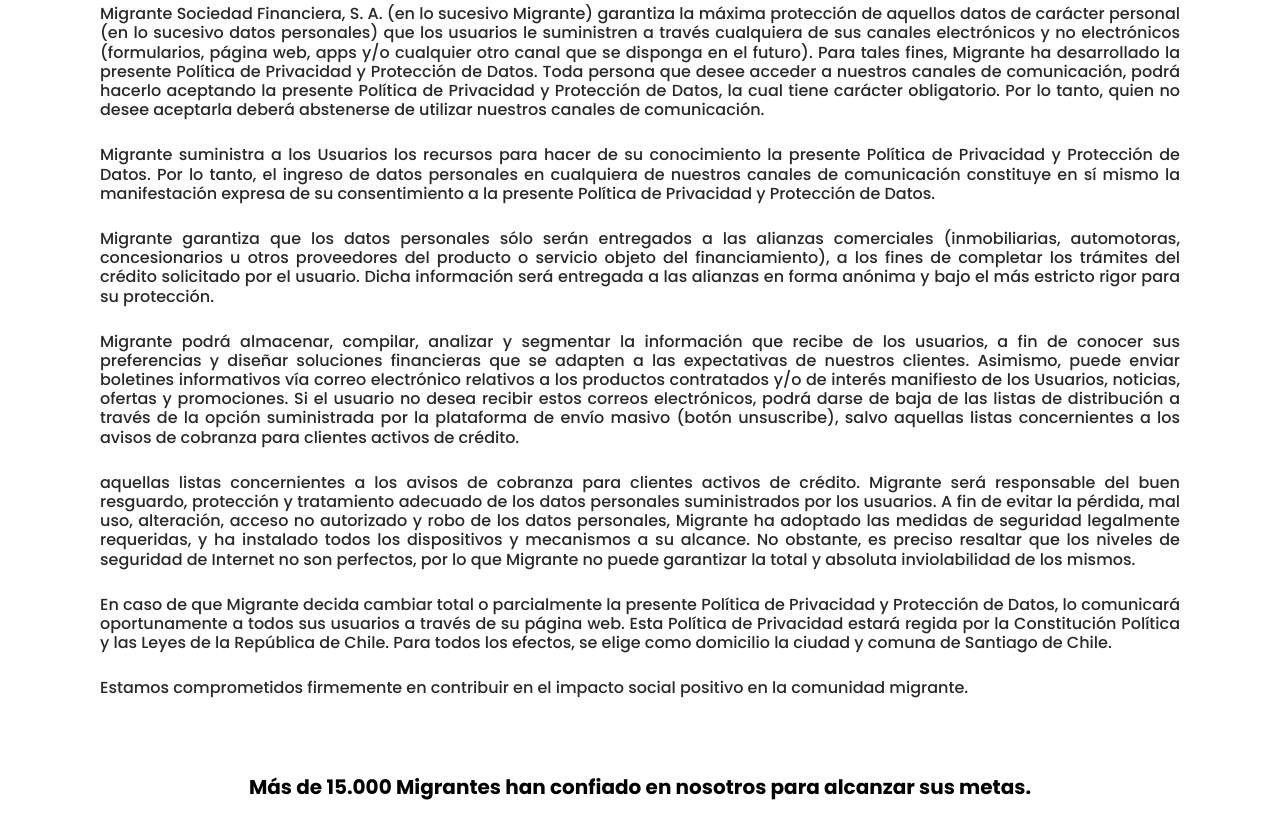
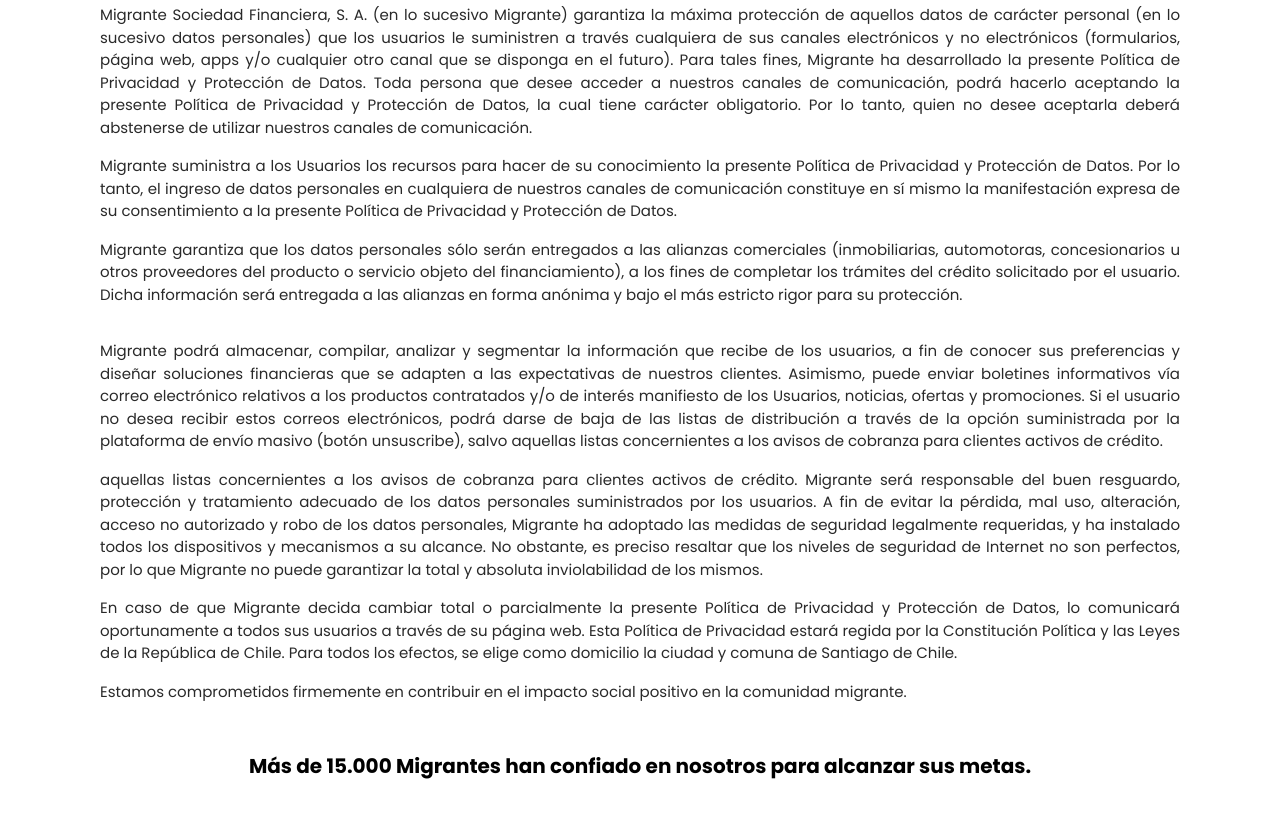
Before and after one commit to ReiB/Migrante, a plain HTML site: page about.html in a window 1280 px wide. Shown: the part 670-1508 px from the top of the page. Drawn offline with Linux system fonts and the light colour scheme; files whose address does not match are found by name.

Commit message:
actualización de fuente y vista about

```diff
--- a/about.html
+++ b/about.html
@@ -102,24 +102,24 @@
         <div class="container">
 
              <div class="col-md-12 text-justify mt-md-5 mt-1 direccion-empresa">
-                <h6>Migrante Sociedad Financiera, S. A. (en lo sucesivo Migrante) garantiza la máxima protección de aquellos datos de carácter personal (en lo sucesivo datos personales) que los usuarios le suministren a través cualquiera de sus canales electrónicos y no electrónicos (formularios, página web, apps y/o cualquier otro canal que se disponga en el futuro). Para tales fines, Migrante ha desarrollado la presente Política de Privacidad y Protección de Datos. Toda persona que desee acceder a nuestros canales de comunicación, podrá hacerlo aceptando la presente Política de Privacidad y Protección de Datos, la cual tiene carácter obligatorio. Por lo tanto, quien no desee aceptarla deberá abstenerse de utilizar nuestros canales de comunicación.</h6><br>
+                <p style="font-size: 15px;">Migrante Sociedad Financiera, S. A. (en lo sucesivo Migrante) garantiza la máxima protección de aquellos datos de carácter personal (en lo sucesivo datos personales) que los usuarios le suministren a través cualquiera de sus canales electrónicos y no electrónicos (formularios, página web, apps y/o cualquier otro canal que se disponga en el futuro). Para tales fines, Migrante ha desarrollado la presente Política de Privacidad y Protección de Datos. Toda persona que desee acceder a nuestros canales de comunicación, podrá hacerlo aceptando la presente Política de Privacidad y Protección de Datos, la cual tiene carácter obligatorio. Por lo tanto, quien no desee aceptarla deberá abstenerse de utilizar nuestros canales de comunicación.</p>
 
-                <h6>Migrante suministra a los Usuarios los recursos para hacer de su conocimiento la presente Política de Privacidad y Protección de Datos. Por lo tanto, el ingreso de datos personales en cualquiera de nuestros canales de comunicación constituye en sí mismo la manifestación expresa de su consentimiento a la presente Política de Privacidad y Protección de Datos.</h6><br>
+                <p style="font-size: 15px;">Migrante suministra a los Usuarios los recursos para hacer de su conocimiento la presente Política de Privacidad y Protección de Datos. Por lo tanto, el ingreso de datos personales en cualquiera de nuestros canales de comunicación constituye en sí mismo la manifestación expresa de su consentimiento a la presente Política de Privacidad y Protección de Datos.</p>
 
-                <h6>Migrante garantiza que los datos personales sólo serán entregados a las alianzas comerciales (inmobiliarias, automotoras, concesionarios u otros proveedores del producto o servicio objeto del financiamiento), a los fines de completar los trámites del crédito solicitado por el usuario. Dicha información será entregada a las alianzas en forma anónima y bajo el más estricto rigor para su protección.</h6><br>
+                <p style="font-size: 15px;">Migrante garantiza que los datos personales sólo serán entregados a las alianzas comerciales (inmobiliarias, automotoras, concesionarios u otros proveedores del producto o servicio objeto del financiamiento), a los fines de completar los trámites del crédito solicitado por el usuario. Dicha información será entregada a las alianzas en forma anónima y bajo el más estricto rigor para su protección.</p><br>
 
-                <h6>Migrante podrá almacenar, compilar, analizar y segmentar la información que recibe de los usuarios, a fin de conocer sus preferencias y diseñar soluciones financieras que se adapten a las expectativas de nuestros clientes.
-                Asimismo, puede enviar boletines informativos vía correo electrónico relativos a los productos contratados y/o de interés manifiesto de los Usuarios, noticias, ofertas y promociones. Si el usuario no desea recibir estos correos electrónicos, podrá darse de baja de las listas de distribución a través de la opción suministrada por la plataforma de envío masivo (botón unsuscribe), salvo aquellas listas concernientes a los avisos de cobranza para clientes activos de crédito.</h6><br>
+                <p style="font-size: 15px;">Migrante podrá almacenar, compilar, analizar y segmentar la información que recibe de los usuarios, a fin de conocer sus preferencias y diseñar soluciones financieras que se adapten a las expectativas de nuestros clientes.
+                Asimismo, puede enviar boletines informativos vía correo electrónico relativos a los productos contratados y/o de interés manifiesto de los Usuarios, noticias, ofertas y promociones. Si el usuario no desea recibir estos correos electrónicos, podrá darse de baja de las listas de distribución a través de la opción suministrada por la plataforma de envío masivo (botón unsuscribe), salvo aquellas listas concernientes a los avisos de cobranza para clientes activos de crédito.</p>
 
-                <h6>aquellas listas concernientes a los avisos de cobranza para clientes activos de crédito.
+                <p style="font-size: 15px;">aquellas listas concernientes a los avisos de cobranza para clientes activos de crédito.
 
-                Migrante será responsable del buen resguardo, protección y tratamiento adecuado de los datos personales suministrados por los usuarios. A fin de evitar la pérdida, mal uso, alteración, acceso no autorizado y robo de los datos personales, Migrante ha adoptado las medidas de seguridad legalmente requeridas, y ha instalado todos los dispositivos y mecanismos a su alcance. No obstante, es preciso resaltar que los niveles de seguridad de Internet no son perfectos, por lo que Migrante no puede garantizar la total y absoluta inviolabilidad de los mismos.</h6><br>
+                Migrante será responsable del buen resguardo, protección y tratamiento adecuado de los datos personales suministrados por los usuarios. A fin de evitar la pérdida, mal uso, alteración, acceso no autorizado y robo de los datos personales, Migrante ha adoptado las medidas de seguridad legalmente requeridas, y ha instalado todos los dispositivos y mecanismos a su alcance. No obstante, es preciso resaltar que los niveles de seguridad de Internet no son perfectos, por lo que Migrante no puede garantizar la total y absoluta inviolabilidad de los mismos.</p>
 
-                <h6>En caso de que Migrante decida cambiar total o parcialmente la presente Política de Privacidad y Protección de Datos, lo comunicará oportunamente a todos sus usuarios a través de su página web.
+                <p style="font-size: 15px;">En caso de que Migrante decida cambiar total o parcialmente la presente Política de Privacidad y Protección de Datos, lo comunicará oportunamente a todos sus usuarios a través de su página web.
 
-                Esta Política de Privacidad estará regida por la Constitución Política y las Leyes de la República de Chile. Para todos los efectos, se elige como domicilio la ciudad y comuna de Santiago de Chile. </h6><br>
+                Esta Política de Privacidad estará regida por la Constitución Política y las Leyes de la República de Chile. Para todos los efectos, se elige como domicilio la ciudad y comuna de Santiago de Chile. </p>
 
-                <h6>Estamos comprometidos firmemente en contribuir en el impacto social positivo en la comunidad migrante.</h6><br>
+                <p style="font-size: 15px;">Estamos comprometidos firmemente en contribuir en el impacto social positivo en la comunidad migrante.</5>
 
             </div>
 
```
Also changed, not shown: index.html (+4 -2 lines), css/style.css.
